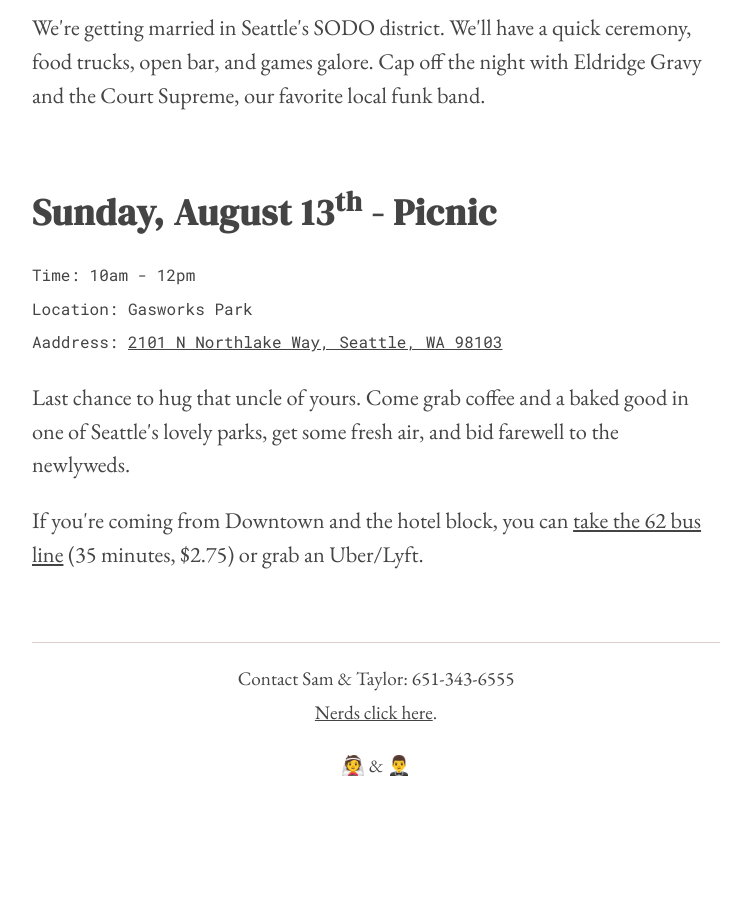
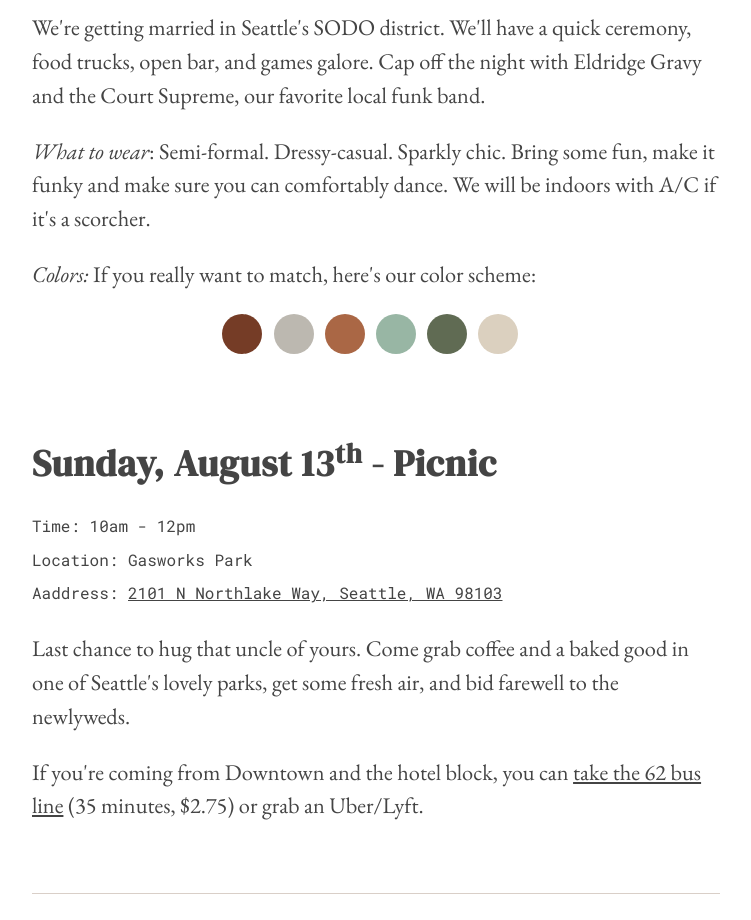
Before and after one commit to mapsam/tksm, a Next.js app: page /schedule in a window 1280 px wide. Shown: the part 1400-2320 px from the top of the page, without its empty margins (264-1015 px from the left). Before the commit the page ends 2217 px from the top, so only its background shows below. Built offline with nearby package versions, Linux system fonts and the light colour scheme.

Commit message:
what to wear

```diff
--- a/pages/schedule.tsx
+++ b/pages/schedule.tsx
@@ -57,6 +57,17 @@ export default function Index() {
           Cap off the night with Eldridge Gravy and the Court Supreme,
           our favorite local funk band.
         </p>
+        <p><em>What to wear</em>: Semi-formal. Dressy-casual. Sparkly chic. Bring some fun, make it funky and make sure you can comfortably dance. We will be indoors with A/C if it's a scorcher.</p>
+        <p><em>Colors:</em> If you really want to match, here's our color scheme:</p>
+        <p style={{ textAlign: 'center' }}>
+          <div style={{ backgroundColor: '#753c26', width: 40, height: 40, borderRadius: '50%', display: 'inline-block', marginRight: '0.5em' }}></div>
+          <div style={{ backgroundColor: '#bcb8b0', width: 40, height: 40, borderRadius: '50%', display: 'inline-block', marginRight: '0.5em' }}></div>
+          <div style={{ backgroundColor: '#aa6745', width: 40, height: 40, borderRadius: '50%', display: 'inline-block', marginRight: '0.5em' }}></div>
+          <div style={{ backgroundColor: '#98b6a4', width: 40, height: 40, borderRadius: '50%', display: 'inline-block', marginRight: '0.5em' }}></div>
+          <div style={{ backgroundColor: '#606b53', width: 40, height: 40, borderRadius: '50%', display: 'inline-block', marginRight: '0.5em' }}></div>
+          <div style={{ backgroundColor: '#dbd0bf', width: 40, height: 40, borderRadius: '50%', display: 'inline-block', marginRight: '0.5em' }}></div>
+        </p>
+
       </Block>
 
       <Block id="AUG-13">
```
